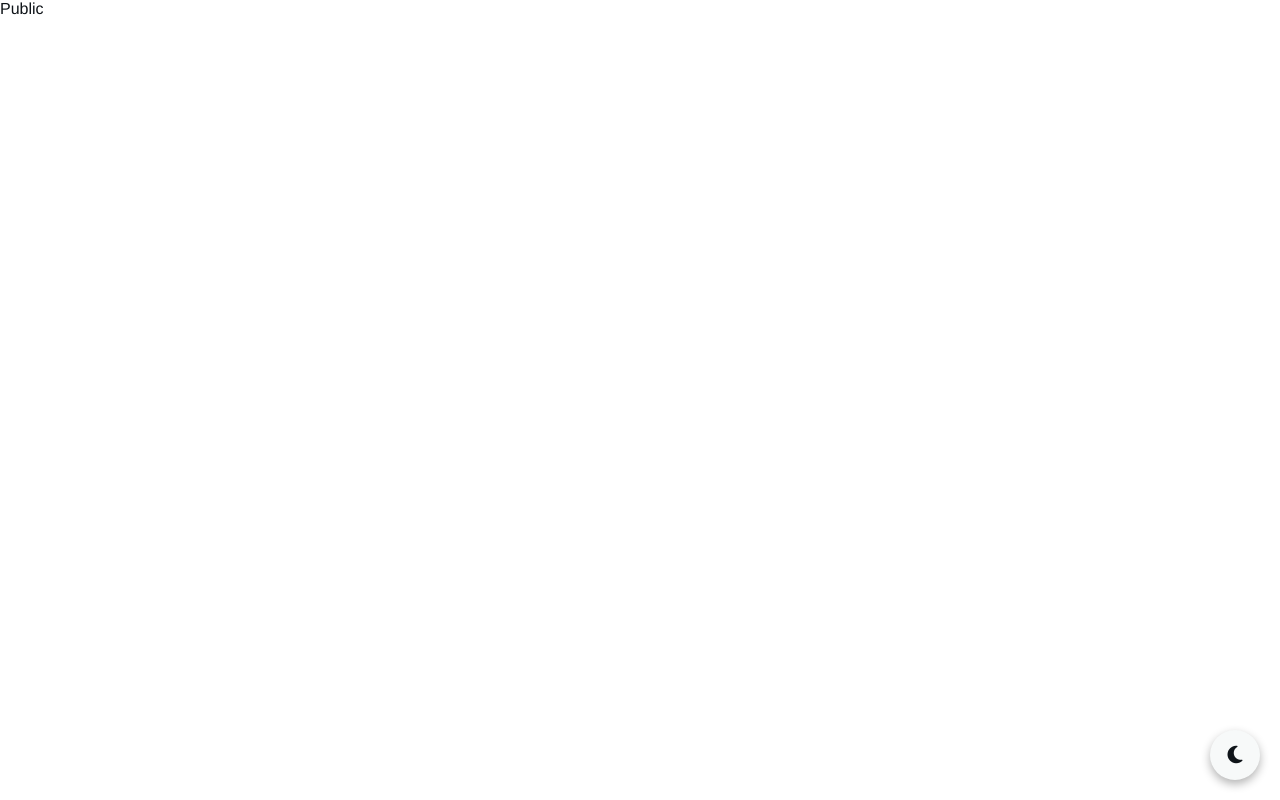
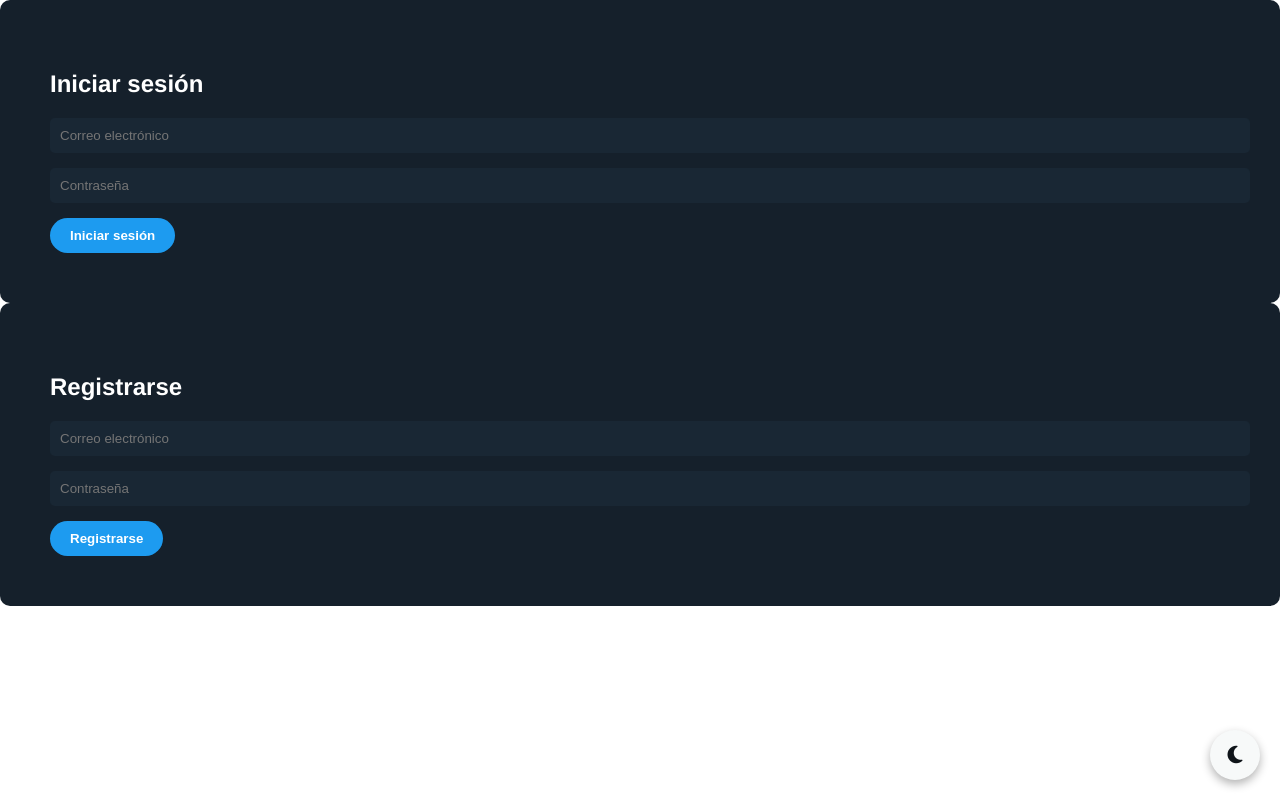
Before and after one commit to jcarrenoa/tw-front, a React (Vite) app: page / in a window 1280 px wide. Built offline with nearby package versions, Linux system fonts and the light colour scheme.

Commit message:
Joined Login and register in one page, and made it the homePublic page

```diff
--- a/src/App.tsx
+++ b/src/App.tsx
@@ -5,7 +5,8 @@ import Nomatch from './app/Nomatch';
 import Home from './app/private/home/Home';
 import HomePublic from './app/public/home/Home';
 import useAuth from './hooks/useAuth';
-import Login from './app/public/login/Login';
+import Login from './app/public/login/Login'; //login, viejo, no se que hace esto
+import LoginRegisterForm from './app/public/LoginRegisterForm/LoginRegisterForm'; //este es el login  +register que yo hice
 
 import CreatePostForm from './components/private/CreatePostForm/CreatePostForm';
 
@@ -44,7 +45,7 @@ export function App() {
 				<Route
 					path="/"
 					element={
-						isLogged ? <Home mode={darkMode} /> : <HomePublic />
+						isLogged ? <Home mode={darkMode} /> : <LoginRegisterForm />
 					}
 				/>
 				<Route path="/login" element={<Login login={loginUser} />} />
--- a/src/components/public/LoginForm/LoginForm.module.css
+++ b/src/app/public/LoginRegisterForm/LoginRegisterForm.module.css
@@ -1,6 +1,6 @@
 form {
     background-color: #15202b;
-    padding: 250px;
+    padding: 50px;
     border-radius: 10px;
     color: white;
 }
--- /dev/null
+++ b/src/app/public/LoginRegisterForm/LoginRegisterForm.tsx
@@ -0,0 +1,59 @@
+import { useState } from 'react';
+import './LoginRegisterForm.module.css';
+
+const LoginRegisterForm = () => {
+  const [loginEmail, setLoginEmail] = useState('');
+  const [loginPassword, setLoginPassword] = useState('');
+  const [registerEmail, setRegisterEmail] = useState('');
+  const [registerPassword, setRegisterPassword] = useState('');
+
+  const handleLogin = (e: React.FormEvent) => {
+    e.preventDefault();
+    console.log('Logging in with', loginEmail, loginPassword);
+  };
+
+  const handleRegister = (e: React.FormEvent) => {
+    e.preventDefault();
+    console.log('Registrando con', registerEmail, registerPassword);
+  };
+
+  return (
+    <div>
+      <form onSubmit={handleLogin}>
+        <h2>Iniciar sesión</h2>
+        <input
+          type="email"
+          placeholder="Correo electrónico"
+          value={loginEmail}
+          onChange={(e) => setLoginEmail(e.target.value)}
+        />
+        <input
+          type="password"
+          placeholder="Contraseña"
+          value={loginPassword}
+          onChange={(e) => setLoginPassword(e.target.value)}
+        />
+        <button type="submit">Iniciar sesión</button>
+      </form>
+
+      <form onSubmit={handleRegister}>
+      <h2>Registrarse</h2>
+      <input
+        type="email"
+        placeholder="Correo electrónico"
+        value={registerEmail}
+        onChange={(e) => setRegisterEmail(e.target.value)}
+      />
+      <input
+        type="password"
+        placeholder="Contraseña"
+        value={registerPassword}
+        onChange={(e) => setRegisterPassword(e.target.value)}
+      />
+      <button type="submit">Registrarse</button>
+      </form>
+    </div>
+  );
+};
+
+export default LoginRegisterForm;
```
Also changed, not shown: src/components/public/LoginForm/LoginForm.tsx (deleted, +0 -34 lines), src/components/public/RegisterForm/RegisterForm.module.css (deleted, +0 -31 lines), src/components/public/RegisterForm/RegisterForm.tsx (deleted, +0 -33 lines).
